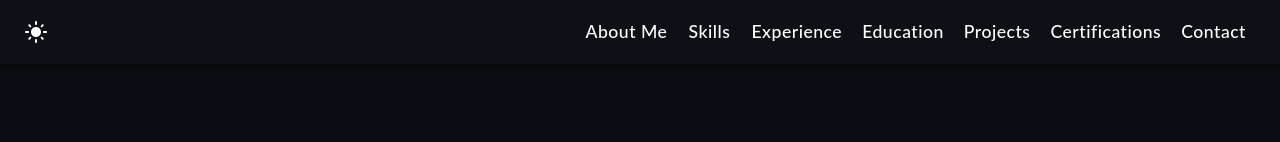
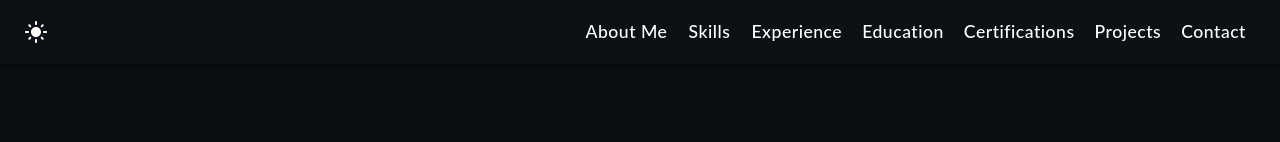
Before and after one commit to NatVincent7/react-portfolio, a React (Create React App) app: page / in a window 1280 px wide. Shown: the top 142 px of the page. Built offline with nearby package versions, Linux system fonts and the light colour scheme.

Commit message:
fix: swap navigations for projects and certification aligned to the app

```diff
--- a/src/components/Navigation.tsx
+++ b/src/components/Navigation.tsx
@@ -22,8 +22,8 @@ const navItems = [
     ['Skills', 'skills'],
     ['Experience', 'experience'],
     ['Education', 'education'],
+    ['Certifications', 'certifications'],
     ['Projects', 'projects'],
-    ['Certifications', 'certifications'],
     ['Contact', 'contact']
 ];
 function Navigation({parentToChild, modeChange}: any) {
```
